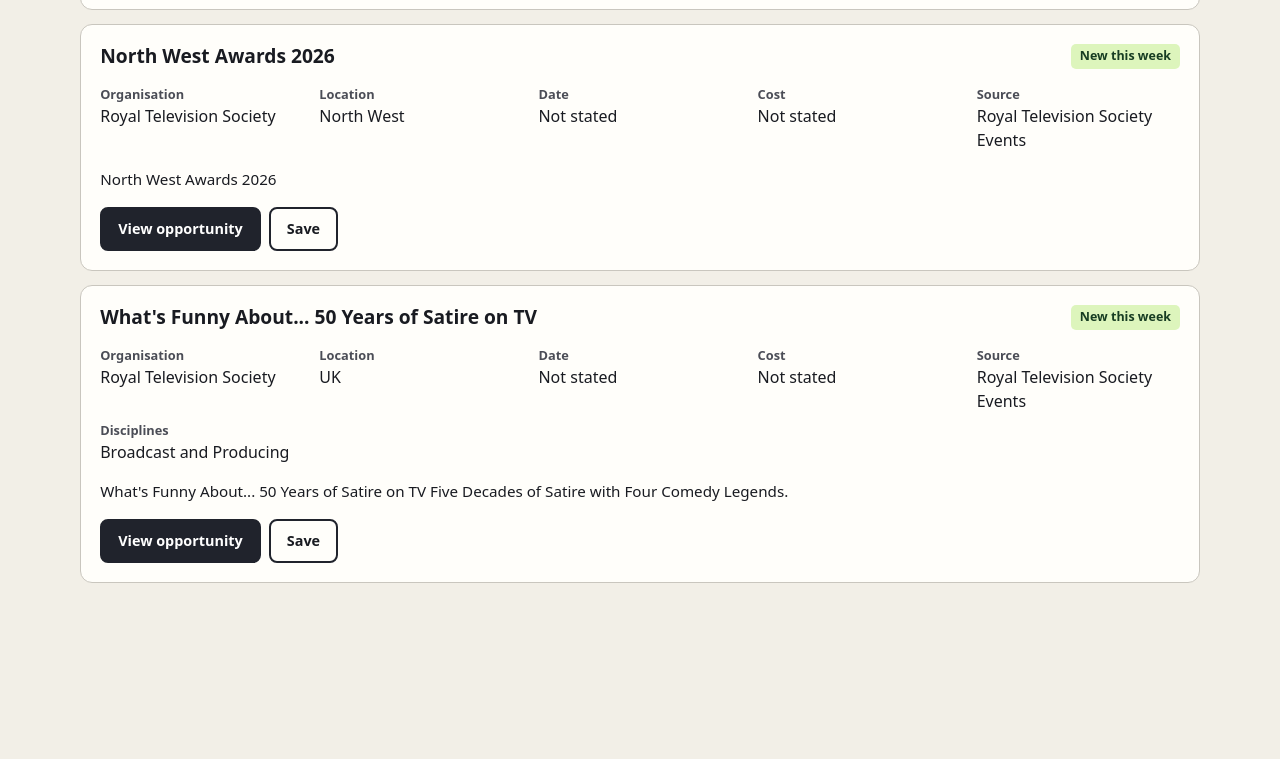
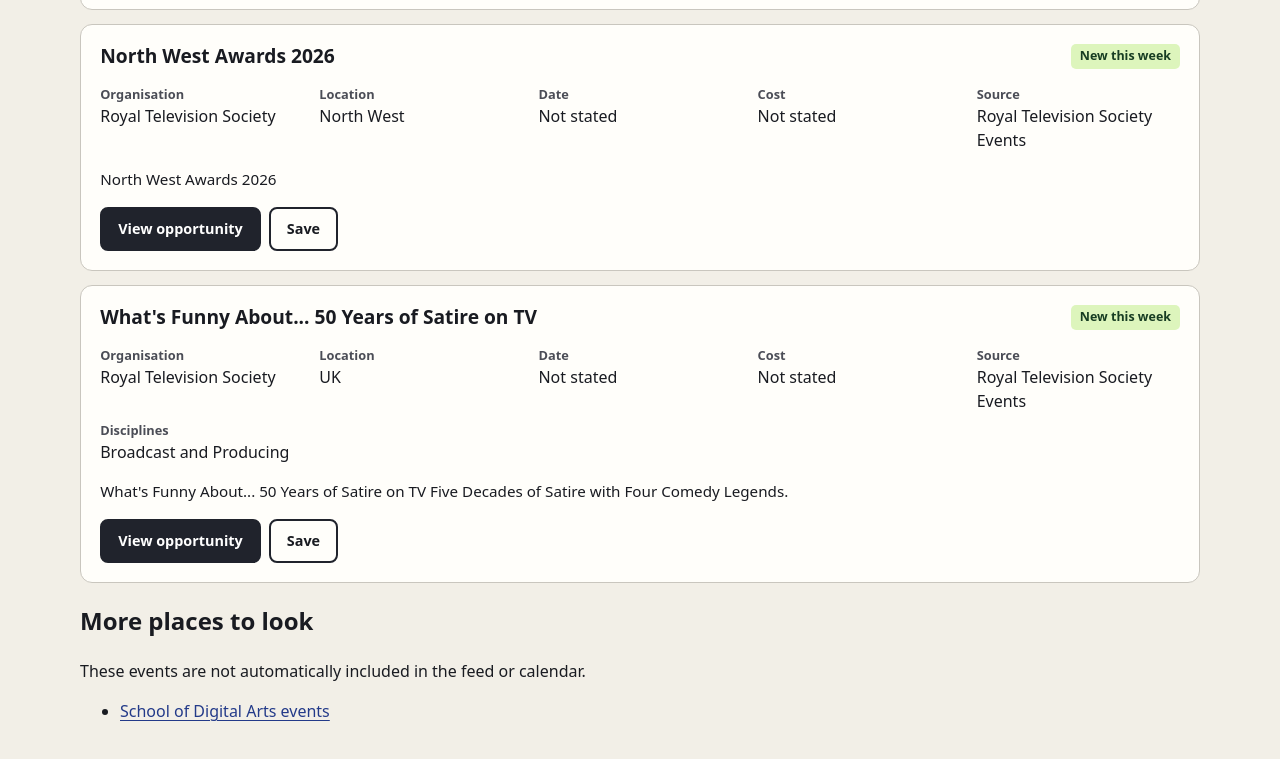
Before and after one commit to pop-eye/fmp-opportunities, a plain HTML site: page docs/events.html in a window 1280 px wide. Shown: the part 6579-7338 px from the top of the page. Before the commit the page ends 7194 px from the top, so only its background shows below. Drawn offline with Linux system fonts and the light colour scheme.

Commit message:
Add School of Digital Arts events link
Co-authored-by: Copilot <223556219+Copilot@users.noreply.github.com>

```diff
--- a/docs/events.html
+++ b/docs/events.html
@@ -114,6 +114,11 @@
       </details>
       <p id="status-bar" class="status-bar" aria-live="polite">Loading events...</p>
       <ul id="listings" class="listings"></ul>
+      <section aria-labelledby="more-event-sources">
+        <h2 id="more-event-sources">More places to look</h2>
+        <p>These events are not automatically included in the feed or calendar.</p>
+        <ul><li><a href="https://www.mmu.ac.uk/about-us/faculties/arts-humanities/schools/school-of-digital-arts/events">School of Digital Arts events</a></li></ul>
+      </section>
     </main>
   </div>
   <script src="map.js"></script>
```
Also changed, not shown: 2 other files.
